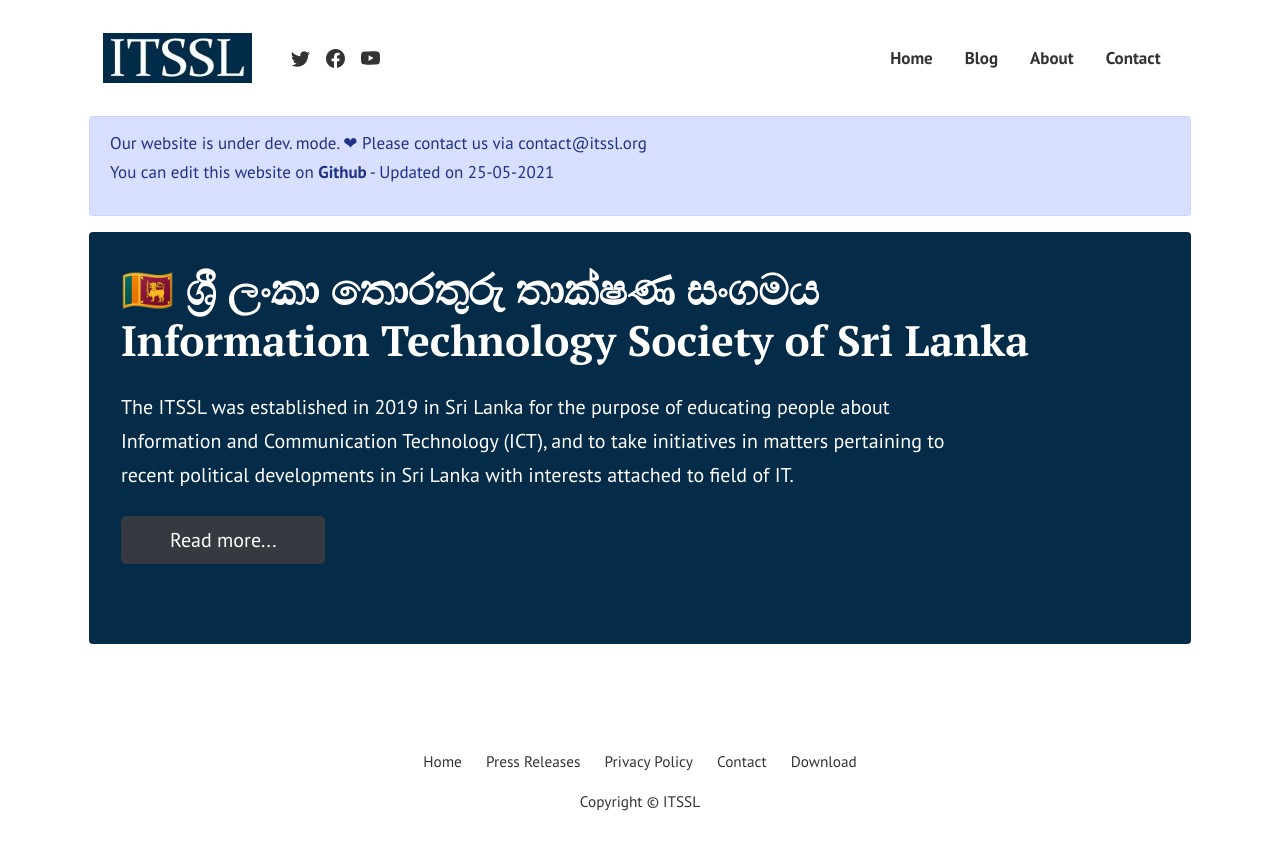
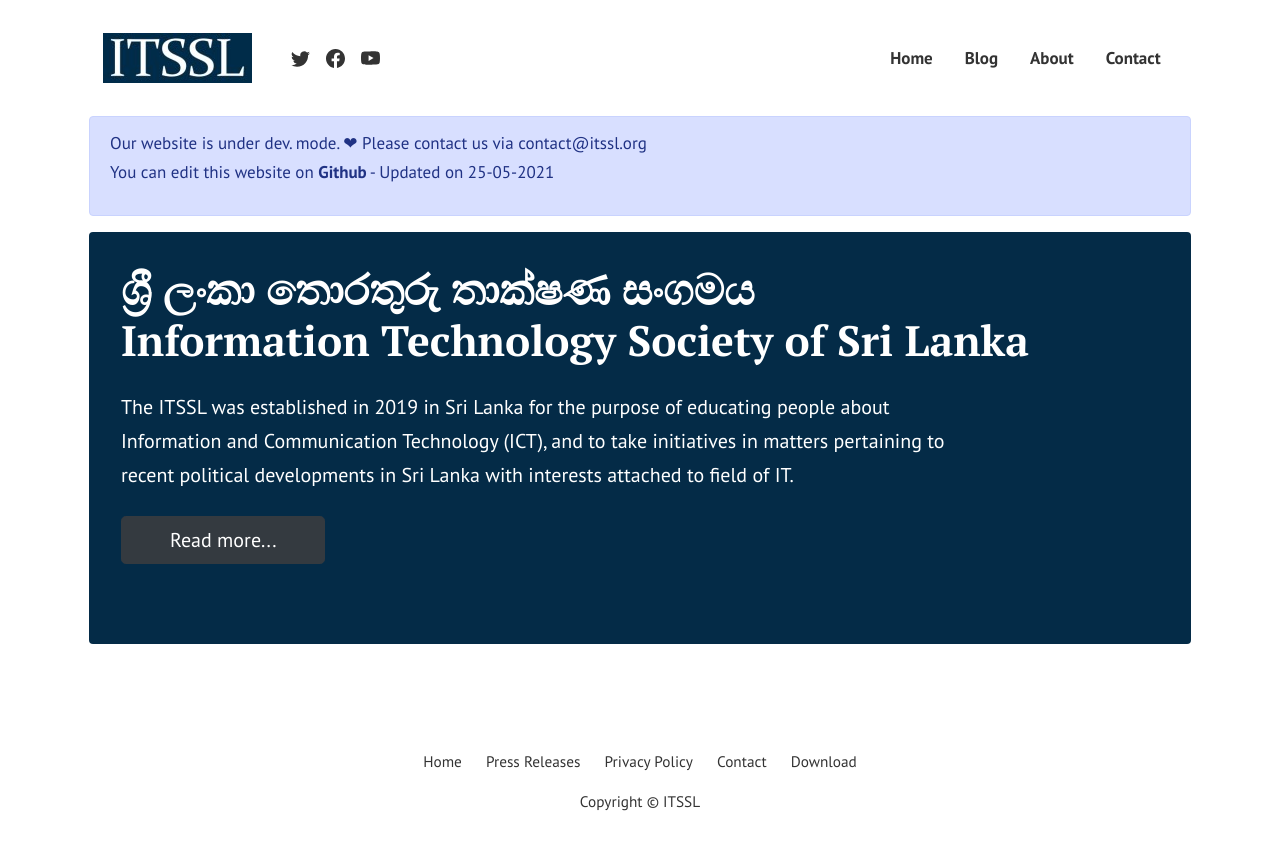
Before and after one commit to ITSSL/itssl.org, a Jekyll site: the page built from index.html, in a window 1280 px wide. Shown: the top 850 px of the page. Built offline with Jekyll 4.4.1, drawn with Linux system fonts in a browser that asks for light colours; the list of posts is cut into pages by our own code.

```diff
--- a/index.html
+++ b/index.html
@@ -16,7 +16,7 @@ background: '/img/bg-index.jpg'
   <div class="align-items-center justify-content-between">
 
       <h1 style="color:#ffff;" class="font-weight-bold mb-4 serif-font">
-        🇱🇰 ශ්‍රී ලංකා තොරතුරු තාක්ෂණ සංගමය <br>
+        ශ්‍රී ලංකා තොරතුරු තාක්ෂණ සංගමය <br>
         Information Technology Society of Sri Lanka</h1>
       <div class="row">
         <div class="col-md-10 mb-5">
```
